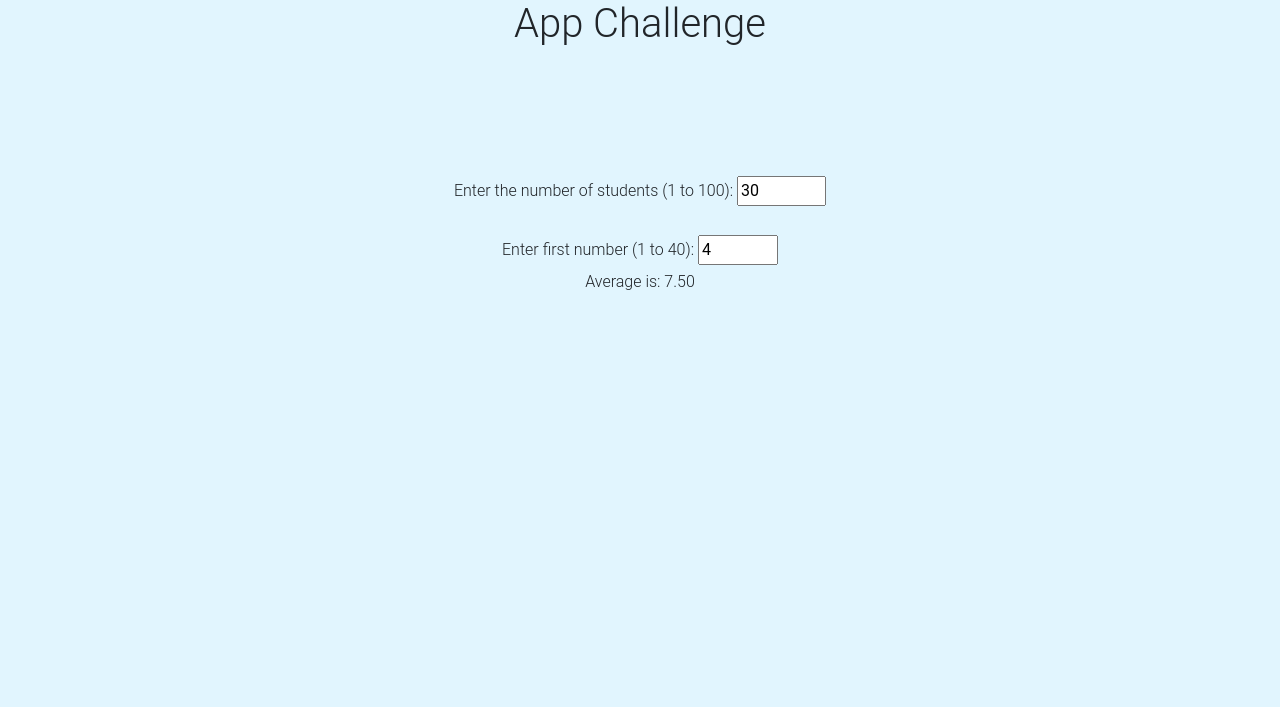
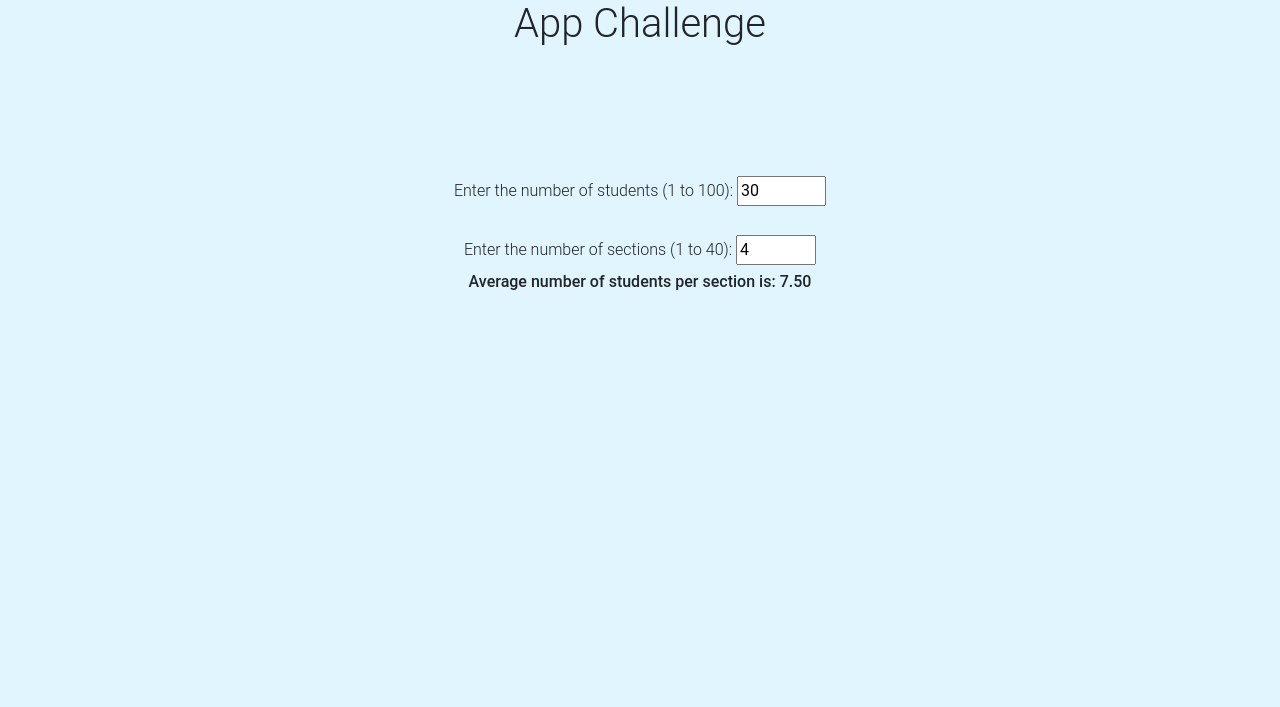
Before and after one commit to AshleyStanbridge96/starter-app-vue, a plain HTML site: page index.html in a window 1280 px wide. Shown: the top 707 px of the page. Drawn offline with nearby package versions, Linux system fonts and the light colour scheme.

Commit message:
Changed font weight of answer

```diff
--- a/components/sectionEstimator.js
+++ b/components/sectionEstimator.js
@@ -21,7 +21,7 @@ const findAvg = new Vue ({
             const numSection = parseFloat(this.numSection)
 
             const avg = (calcAvg(numStudent, numSection)).toFixed(2)
-            return `Average is:  ${avg}`
+            return `Average number of students per section is:  ${avg}`
         }
     }
 })
--- a/index.html
+++ b/index.html
@@ -48,12 +48,12 @@
                 </fieldset>
 
                 <fieldset class="mt-4">
-                    <label for="numSection">Enter first number (1 to 40):</label>
+                    <label for="numSection">Enter the number of sections (1 to 40):</label>
                     <input v-model="numSection" id="numSection" type="number" min="1" max="40">
                     <!-- <span id="firstWarning" class="text-danger"></span> -->
                 </fieldset>
 
-                <p>{{avgTotal}}</p>
+               <strong><p>{{avgTotal}}</p></strong>
             </div>
             <!--End column 1-->
 
```
